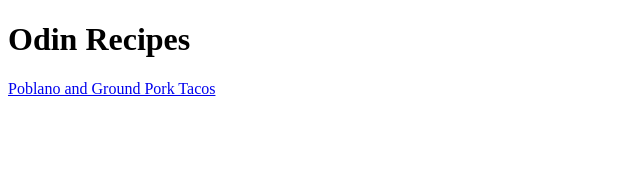
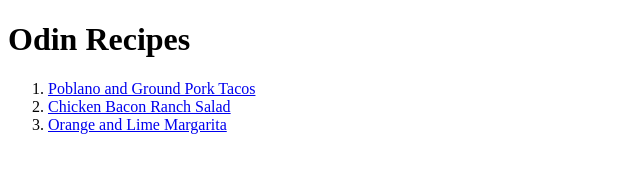
Before and after one commit to Max-Fomin/odin-recipes, a plain HTML site: page index.html in a window 1280 px wide. Shown: the whole page, without its empty margins (0-640 px from the left). Drawn offline with Linux system fonts and the light colour scheme.

Commit message:
Update the index

```diff
--- a/index.html
+++ b/index.html
@@ -8,6 +8,10 @@
 </head>
 <body>
     <h1>Odin Recipes</h1>
-    <a href="./recipes/tacos.html">Poblano and Ground Pork Tacos</a>
+    <ol>
+        <li><a href="./recipes/tacos.html">Poblano and Ground Pork Tacos</a></li>
+        <li><a href="./recipes/salad.html">Chicken Bacon Ranch Salad</a></li>
+        <li><a href="./recipes/margarita.html">Orange and Lime Margarita</a></li>
+    </ol>
 </body>
 </html>
```
